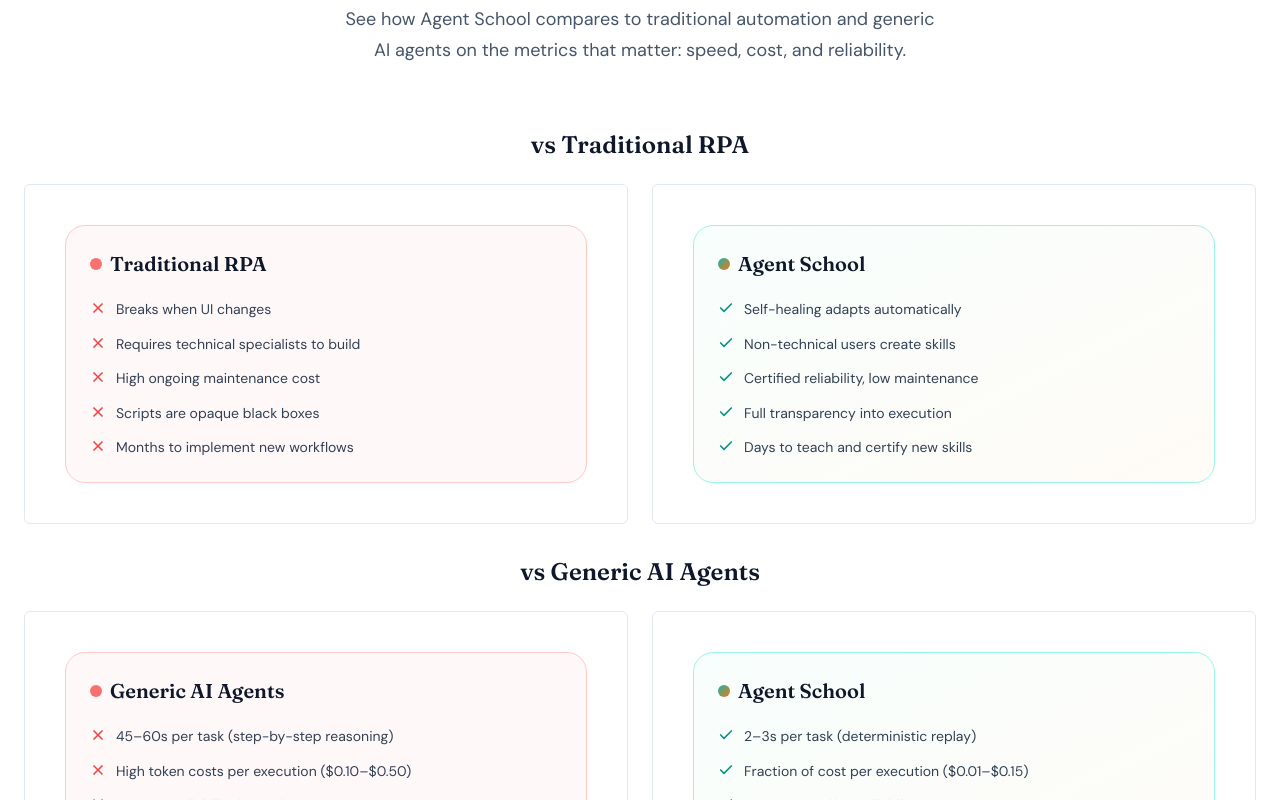
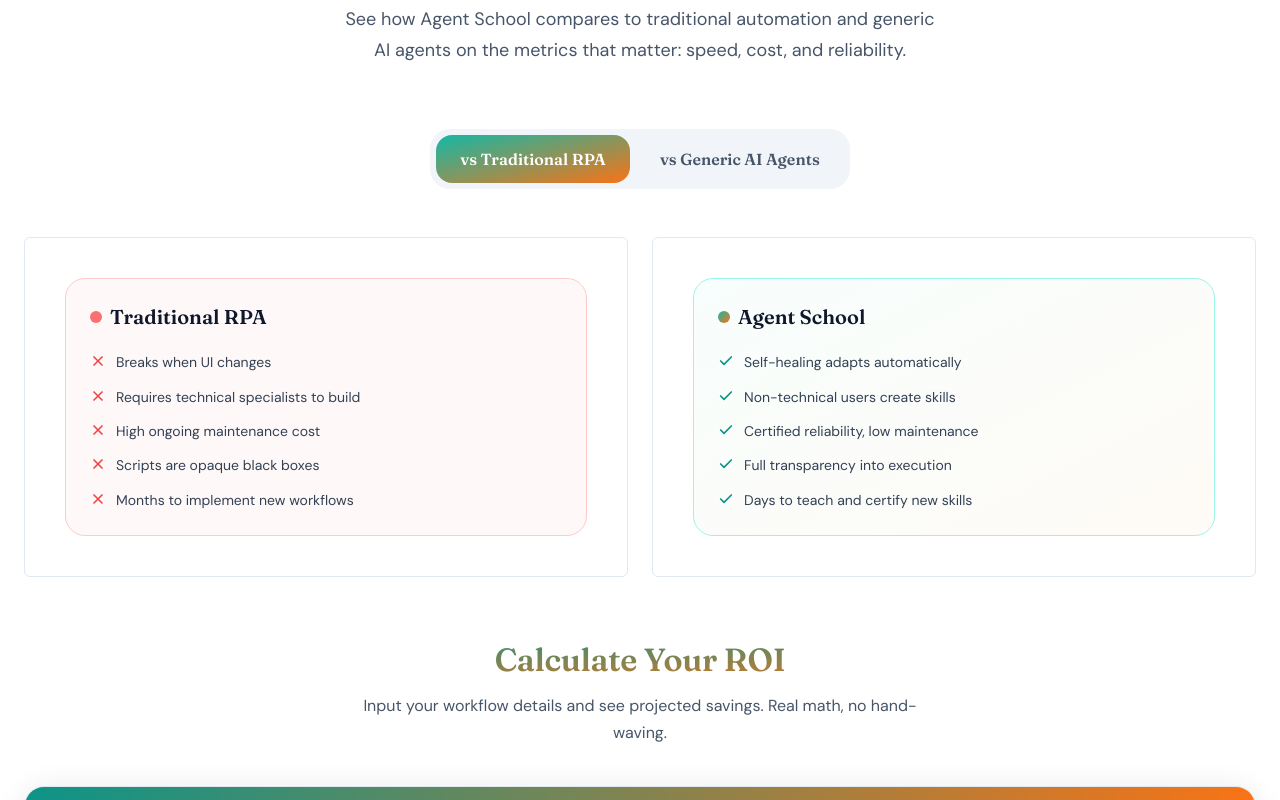
Before and after one commit to agent-school/website, a Next.js app: page / in a window 1280 px wide. Shown: the part 7340-8140 px from the top of the page. Built offline with nearby package versions, Linux system fonts and the light colour scheme.

Commit message:
improvement: differentation

```diff
--- a/src/components/sections/Differentiation.tsx
+++ b/src/components/sections/Differentiation.tsx
@@ -1,6 +1,7 @@
 "use client";
 
-import { motion } from "framer-motion";
+import { useState } from "react";
+import { motion, AnimatePresence } from "framer-motion";
 import { X, Check } from "lucide-react";
 import { ScrollReveal } from "@/components/animations/ScrollReveal";
 import { SectionHeader } from "@/components/ui/SectionHeader";
@@ -128,6 +129,8 @@
 }
 
 export function Differentiation() {
+  const [activeTab, setActiveTab] = useState<"rpa" | "ai">("rpa");
+
   return (
     <section id="differentiation" className="relative py-24 md:py-32 px-6 bg-white dark:bg-slate-950 overflow-hidden">
       {/* Background decorations */}
@@ -145,29 +148,81 @@
           />
         </ScrollReveal>
 
-        {/* vs RPA */}
+        {/* Tab Navigation */}
         <ScrollReveal>
-          <h3 className="font-display text-heading-lg text-slate-900 dark:text-slate-100 mb-6 text-center">
-            vs Traditional RPA
-          </h3>
+          <div className="flex justify-center mb-12">
+            <div className="inline-flex rounded-2xl bg-slate-100 dark:bg-slate-900 p-1.5 gap-1.5">
+              <button
+                onClick={() => setActiveTab("rpa")}
+                className={`relative px-6 py-3 rounded-xl font-display text-sm md:text-base font-semibold transition-colors ${
+                  activeTab === "rpa"
+                    ? "text-white"
+                    : "text-slate-600 dark:text-slate-400 hover:text-slate-900 dark:hover:text-slate-200"
+                }`}
+              >
+                {activeTab === "rpa" && (
+                  <motion.div
+                    layoutId="activeTab"
+                    className="absolute inset-0 bg-gradient-to-br from-teal-500 to-orange-500 rounded-xl"
+                    transition={{ type: "spring", duration: 0.5, bounce: 0.15 }}
+                  />
+                )}
+                <span className="relative z-10">vs Traditional RPA</span>
+              </button>
+              <button
+                onClick={() => setActiveTab("ai")}
+                className={`relative px-6 py-3 rounded-xl font-display text-sm md:text-base font-semibold transition-colors ${
+                  activeTab === "ai"
+                    ? "text-white"
+                    : "text-slate-600 dark:text-slate-400 hover:text-slate-900 dark:hover:text-slate-200"
+                }`}
+              >
+                {activeTab === "ai" && (
+                  <motion.div
+                    layoutId="activeTab"
+                    className="absolute inset-0 bg-gradient-to-br from-teal-500 to-orange-500 rounded-xl"
+                    transition={{ type: "spring", duration: 0.5, bounce: 0.15 }}
+                  />
+                )}
+                <span className="relative z-10">vs Generic AI Agents</span>
+              </button>
+            </div>
+          </div>
+        </ScrollReveal>
+
+        {/* Comparison Content */}
+        <AnimatePresence mode="wait">
+          {activeTab === "rpa" && (
+            <motion.div
+              key="rpa"
+              initial={{ opacity: 0, y: 20 }}
+              animate={{ opacity: 1, y: 0 }}
+              exit={{ opacity: 0, y: -20 }}
+              transition={{ duration: 0.3, ease: [0.25, 0.1, 0.25, 1] }}
+            >
               <ComparisonBlock
                 title="vs Traditional RPA"
                 competitor={rpaComparison.competitor}
                 agentSchool={rpaComparison.agentSchool}
               />
-        </ScrollReveal>
-
-        {/* vs Generic AI */}
-        <ScrollReveal delay={0.1}>
-          <h3 className="font-display text-heading-lg text-slate-900 dark:text-slate-100 mb-6 text-center">
-            vs Generic AI Agents
-          </h3>
+            </motion.div>
+          )}
+          {activeTab === "ai" && (
+            <motion.div
+              key="ai"
+              initial={{ opacity: 0, y: 20 }}
+              animate={{ opacity: 1, y: 0 }}
+              exit={{ opacity: 0, y: -20 }}
+              transition={{ duration: 0.3, ease: [0.25, 0.1, 0.25, 1] }}
+            >
               <ComparisonBlock
                 title="vs Generic AI Agents"
                 competitor={aiComparison.competitor}
                 agentSchool={aiComparison.agentSchool}
               />
-        </ScrollReveal>
+            </motion.div>
+          )}
+        </AnimatePresence>
 
         {/* ROI Calculator */}
         <ScrollReveal delay={0.15}>
```
Lines whose indentation alone changed are shown as unchanged.
